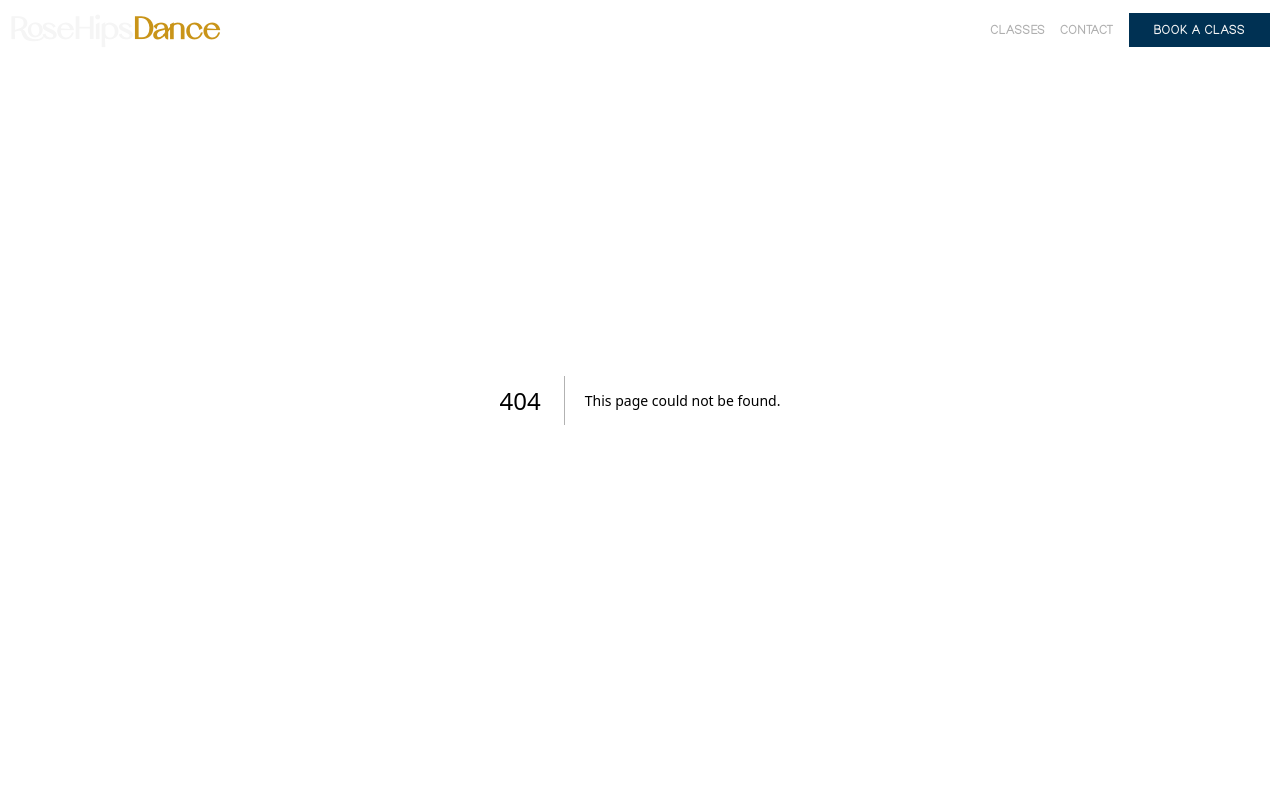
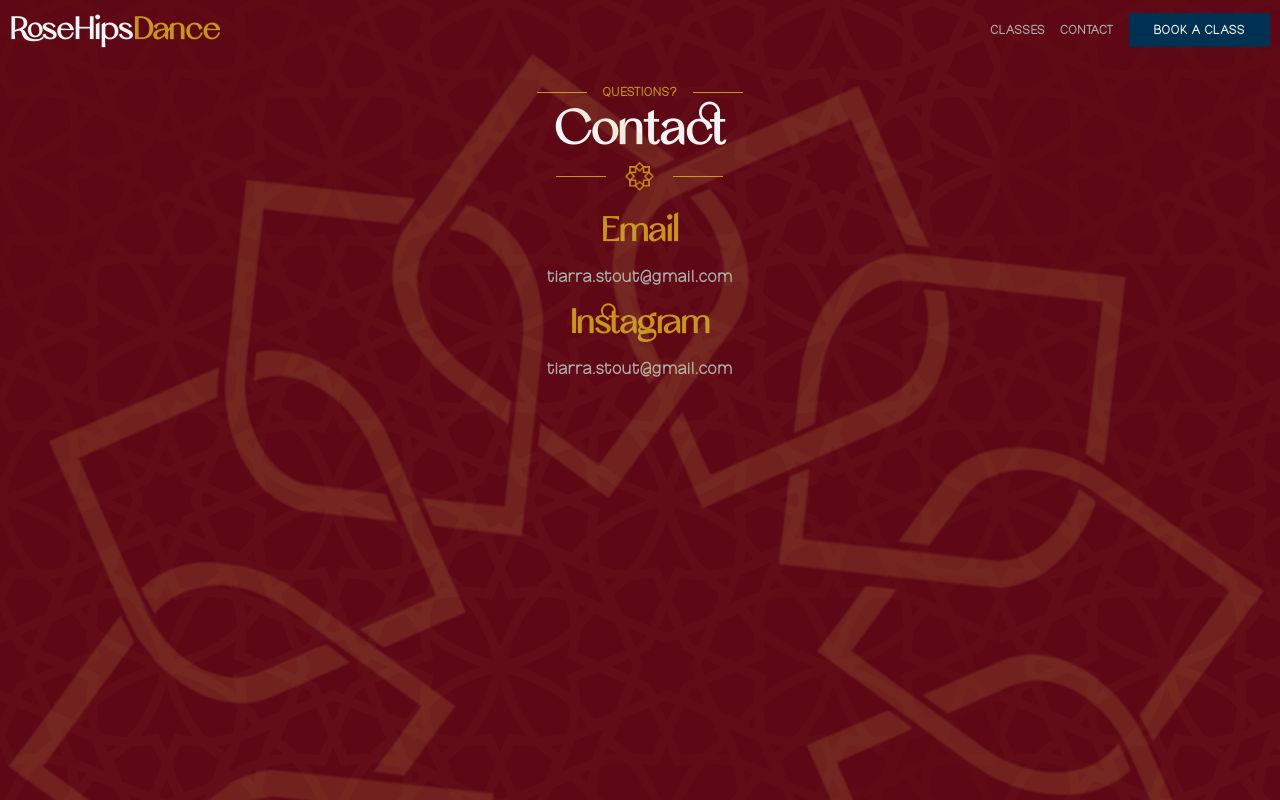
Before and after one commit to tpeschke/rose-hips-dance, a Next.js app: page /contact in a window 1280 px wide. Before the commit this address had no page. Shown: the top 800 px of the page. Built offline with nearby package versions, Linux system fonts and the light colour scheme.

Commit message:
set up contact page

```diff
--- a/app/components/footer/footer.tsx
+++ b/app/components/footer/footer.tsx
@@ -18,7 +18,7 @@ export default function Footer() {
     {
       title: "Connect",
       items: ["Instagram", "Contact Us"].map((title) => {
-        return { title, link: `/` };
+        return { title, link: `/contact` };
       }),
     },
   ];
--- a/app/components/header/header.tsx
+++ b/app/components/header/header.tsx
@@ -66,7 +66,7 @@ export default function Header() {
           <Link href="/classes">Classes</Link>
         </li>
         {/* <li>Our Story</li> */}
-        <li>Contact</li>
+        <li><Link href="/contact">Contact</Link></li>
         <li>
           <Link href="/classes">
             <button
--- /dev/null
+++ b/app/contact/contact.css
@@ -0,0 +1,27 @@
+.contact-page {
+  position: relative;
+  overflow: hidden;
+  padding: 50px 0 35px;
+  min-height: 100vh;
+  background: var(--burgundy);
+  display: flex;
+  justify-content: space-around;
+}
+
+.contact-page .contact-card {
+  color: var(--white);
+  padding: 35px;
+  max-width: 1440px;
+  margin: 0 auto;
+  text-align: center;
+}
+
+.contact-page .contact-card h1 {
+    font-size: 50px;
+}
+
+.contact-page .contact-card h2 {
+    color: var(--gold);
+  font-size: 35px;
+  margin: 15px 0;
+}
--- /dev/null
+++ b/app/contact/page.tsx
@@ -0,0 +1,35 @@
+import BackgroundImages from '../components/backgroundImages/backgroundImages'
+import RotatingSun from '../homeComponents/rotatingSun/rotatingSun'
+import { mhiora } from '../utilities/fonts'
+import Image from "next/image";
+import './contact.css'
+
+export default function Contact() {
+    return (
+        <div className="contact-page">
+            <BackgroundImages />
+            <RotatingSun />
+            <div className="contact-card">
+                <p className="eyebrow">Questions?</p>
+                <h1 className={`${mhiora.className} antialiased`}>Contact</h1>
+                <div className="eyebrow">
+                    <Image
+                        aria-hidden
+                        src="/star.png"
+                        alt="star"
+                        width={35}
+                        height={35}
+                    />
+                </div>
+
+                <div>
+                    <h2 className={`${mhiora.className} antialiased`}>Email</h2>
+                    <p className='subtitle'>tiarra.stout@gmail.com</p>
+
+                    <h2 className={`${mhiora.className} antialiased`}>Instagram</h2>
+                    <p className='subtitle'>tiarra.stout@gmail.com</p>
+                </div>
+            </div>
+        </div>
+    )
+}
```
Also changed, not shown: 1 other file (tests, documents, lock files or other folders).
